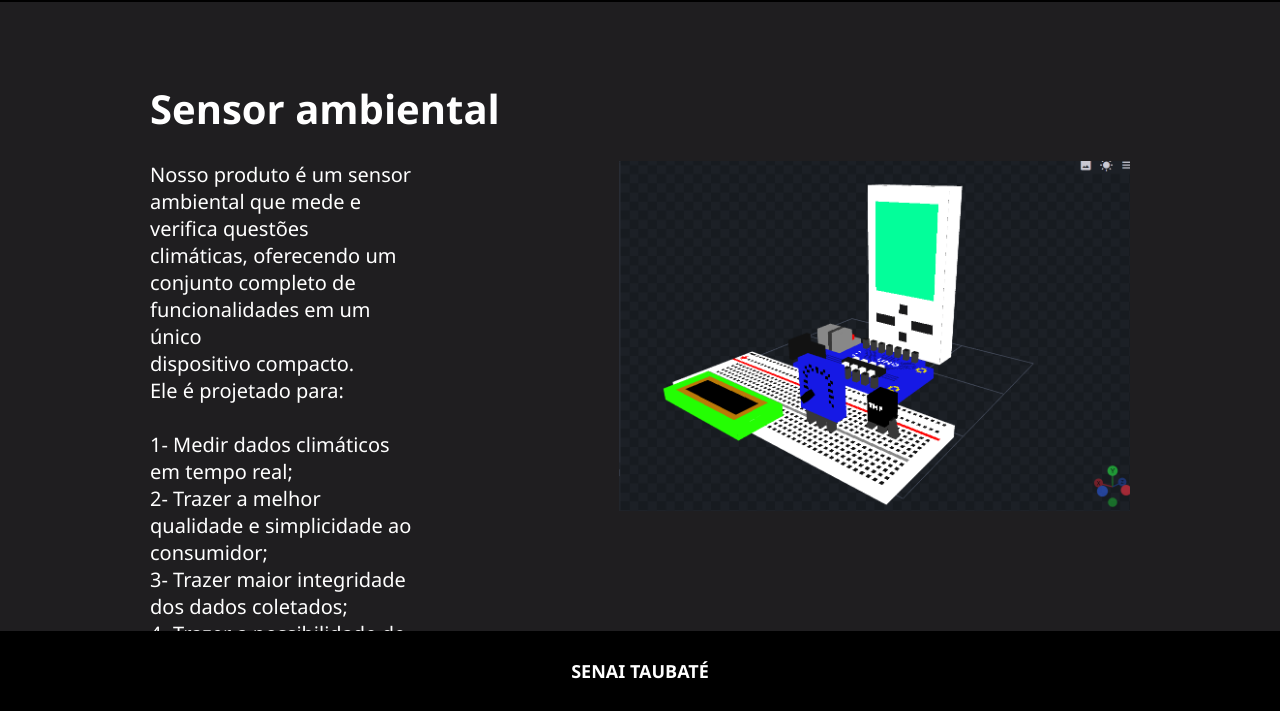
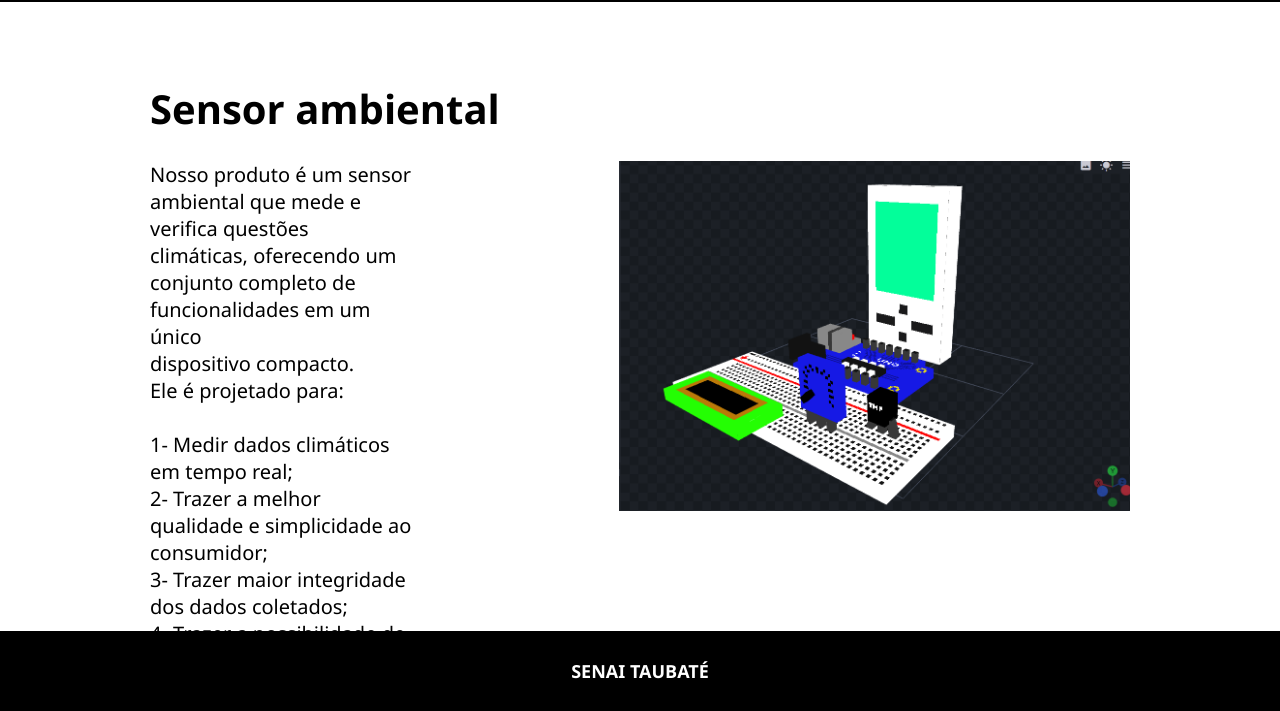
Before and after one commit to JuliaConconi/site-climatrix, a plain HTML site: page produto.html in a window 1280 px wide. Shown: the part 89-800 px from the top of the page. Drawn offline with Linux system fonts and the light colour scheme.

Commit message:
Atualização no fundo do produto

```diff
--- a/css/sobre.css
+++ b/css/sobre.css
@@ -57,7 +57,7 @@ nav {
 main {
 
 height: 50%;
-background-color: rgb(31, 30, 32);
+background-color: white;
 color: white;
 font-size: 20px;
 font-family: Cambria, Cochin, Georgia, Times, 'Times New Roman', serif;
@@ -67,12 +67,15 @@ padding: 150px;
 }
 main{
     margin-top: 20px;
+    color: black;
 }
 main p{
  padding-bottom: 10px;
+ color: black;
 }
 main h1{
 margin-bottom: 25px;
+color: black;
 }
 
 footer{
```
